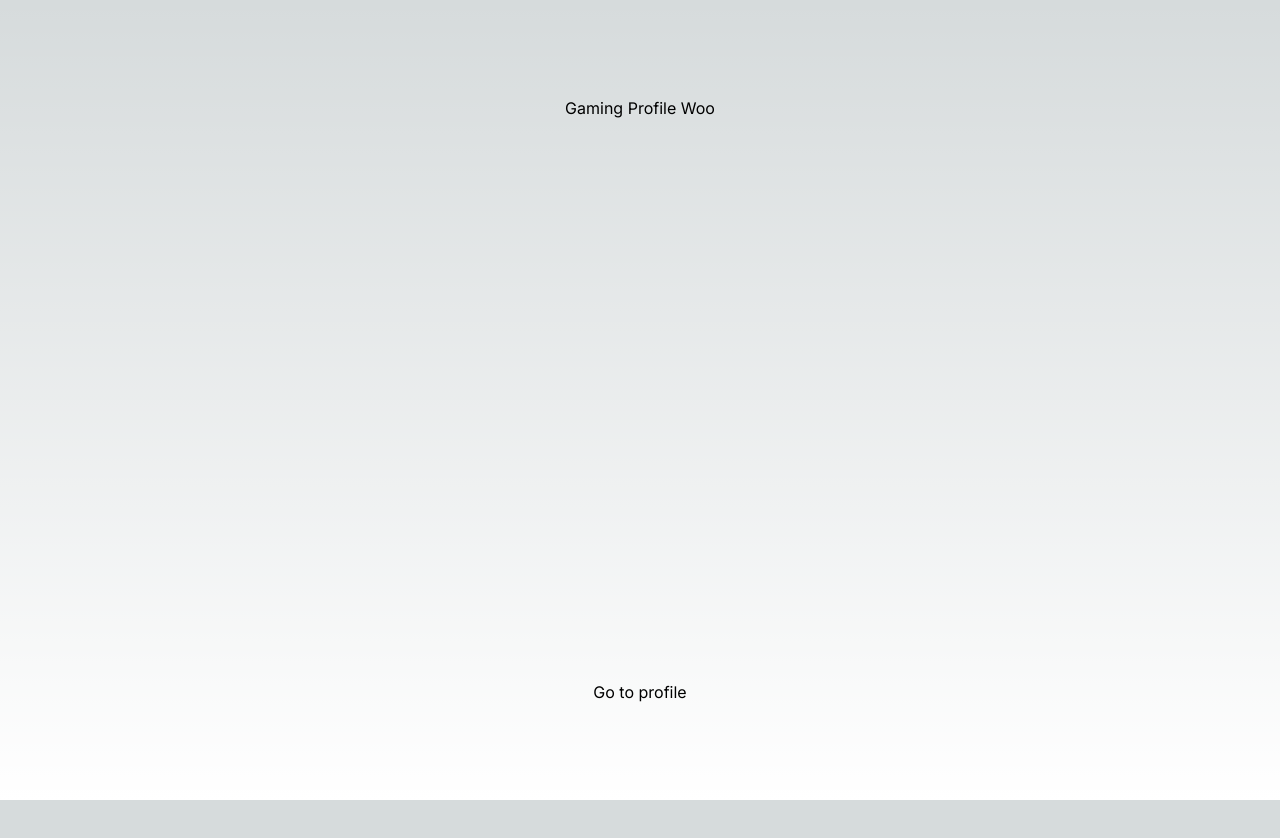
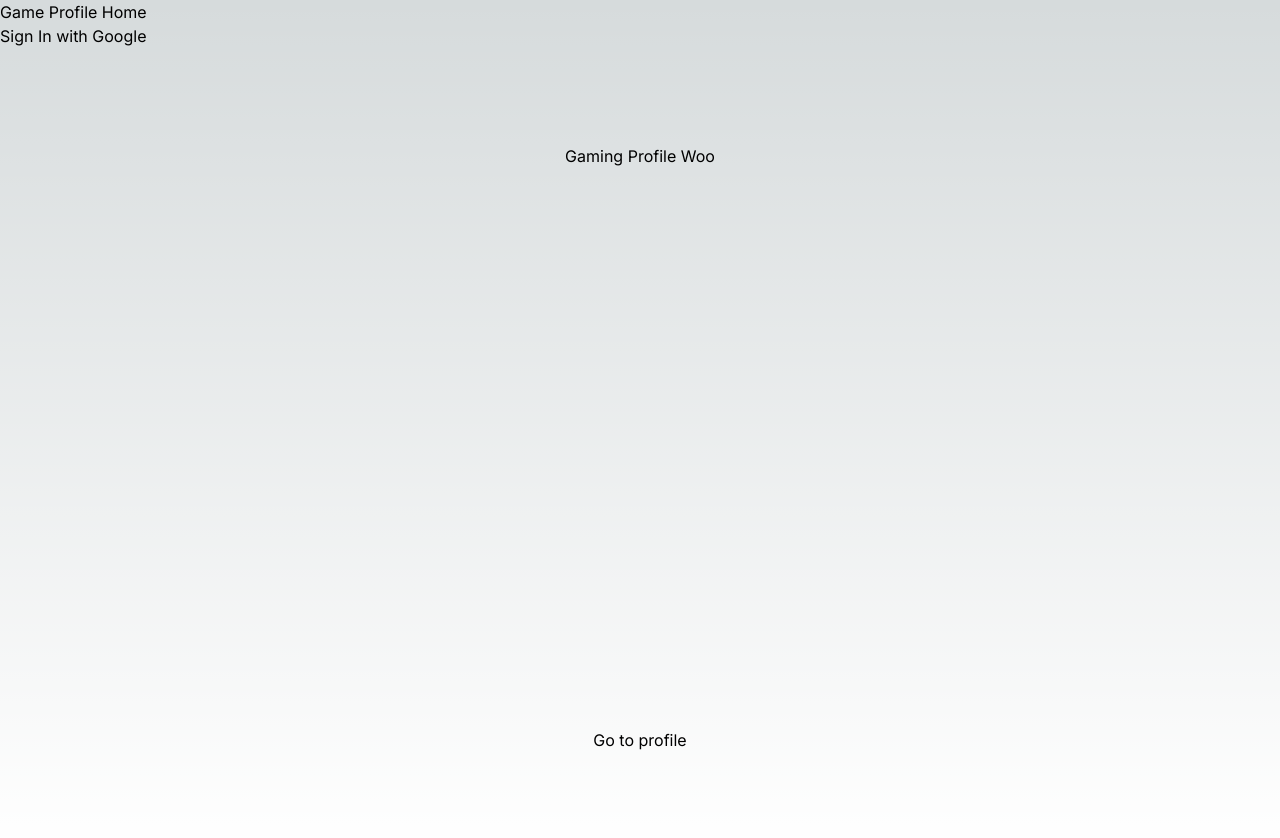
Before and after one commit to Rinktacular/gaming-profile, a Next.js app: page / in a window 1280 px wide. Shown: the top 838 px of the page. Before the commit the page ends 800 px from the top, so only its background shows below. Built offline with nearby package versions, Linux system fonts and the light colour scheme; no server answers.

Commit message:
Able to get google auth working well enough to gather user info.  Need to create profile models off new users when signing in.

```diff
--- a/package.json
+++ b/package.json
@@ -9,6 +9,8 @@
     "lint": "next lint"
   },
   "dependencies": {
+    "firebase": "^10.7.1",
+    "firebase-admin": "^12.0.0",
     "next": "14.0.4",
     "react": "^18",
     "react-dom": "^18"
--- a/src/app/layout.tsx
+++ b/src/app/layout.tsx
@@ -1,22 +1,36 @@
 import type { Metadata } from 'next'
 import { Inter } from 'next/font/google'
 import './globals.css'
+import Header from '@/components/header'
+import { getAuthenticatedAppForUser } from '@/lib/firebase/firebase'
+import { FirebaseApp } from 'firebase/app'
+import { User } from 'firebase/auth'
+import { app } from 'firebase-admin'
 
 const inter = Inter({ subsets: ['latin'] })
 
+// Force next.js to treat this route as server-side rendered
+// Without this line, during the build process, next.js will treat this route as static and build a static HTML file for it
+export const dynamic = "force-dynamic";
+
 export const metadata: Metadata = {
-  title: 'Create Next App',
-  description: 'Generated by create next app',
+  title: 'Game Profile App',
+  description: 'Game Profile App allows you to show off all your achievements across all available platforms.',
 }
 
-export default function RootLayout({
+export default async function RootLayout({
   children,
 }: {
   children: React.ReactNode
 }) {
+  const initialUser = await getAuthenticatedAppForUser();
+
   return (
     <html lang="en">
-      <body className={`${inter.className} antialisased`}>{children}</body>
+      <body className={`${inter.className} antialisased`}>
+        <Header initialUser={(initialUser?.user as User)?.toJSON()} />
+        {children}
+      </body>
     </html>
   )
 }
--- a/src/app/page.tsx
+++ b/src/app/page.tsx
@@ -1,3 +1,7 @@
+// Force next.js to treat this route as server-side rendered
+// Without this line, during the build process, next.js will treat this route as static and build a static HTML file for it
+export const dynamic = "force-dynamic"
+
 export default function Home() {
   return (
     <main className="flex min-h-screen flex-col items-center justify-between p-24">
--- a/src/app/profile/page.tsx
+++ b/src/app/profile/page.tsx
@@ -1,6 +1,6 @@
 'use client'
 
-import { BlizzardWowProfileSummary, Character, OUATH_URI, getAuthorizationCodeForWowProfileScope, getWowCharacterMedia, getWowUserProfileSummary } from "@/app/lib/actions";
+import { BlizzardWowProfileSummary, Character, OUATH_URI, getAuthorizationCodeForWowProfileScope, getWowCharacterMedia, getWowUserProfileSummary } from "@/lib/actions";
 import { useCallback, useEffect, useState } from "react";
 import WowProfile from "../ui/wow-profile";
 import { useSearchParams } from "next/navigation";
--- /dev/null
+++ b/src/components/header.tsx
@@ -0,0 +1,75 @@
+'use client'
+
+import React, { useState, useEffect } from "react";
+import {
+  onAuthStateChanged,
+  signInWithGoogle,
+  signOut
+} from "@/lib/firebase/auth";
+import { useRouter } from "next/navigation";
+import Link from "next/link";
+import { FirebaseApp } from "firebase/app";
+import { User } from "firebase/auth";
+import { firebaseConfig } from "@/lib/firebase/firebase";
+
+function useUserSession(initialUser: User | null | undefined): User | null | undefined {
+  // The initialUser comes from the server via a server component
+  const [user, setUser] = useState(initialUser);
+  const router = useRouter()
+
+  useEffect(() => {
+    const unsubscribe = onAuthStateChanged((authUser: any) => {
+      setUser(authUser)
+    })
+
+    return () => unsubscribe()
+    // eslint-disable-next-line react-hooks/exhaustive-deps
+  }, [])
+
+  useEffect(() => {
+    onAuthStateChanged((authUser: any) => {
+      if (user === undefined) return
+
+      // refresh when user changed to ease testing
+      // TODO: Some weird tpying here to satisfy the compiler... might not always be a `User` here.
+      if ((user as User)?.email !== authUser?.email) {
+        router.refresh()
+      }
+    })
+    // eslint-disable-next-line react-hooks/exhaustive-deps
+  }, [user])
+
+  return user;
+}
+
+export default function Header({ initialUser }: { initialUser: any }) {
+
+  const user = useUserSession(initialUser);
+
+  const handleSignOut = (event: any) => {
+    event.preventDefault();
+    signOut();
+  };
+
+  const handleSignIn = (event: any) => {
+    event.preventDefault();
+    console.log('signin in', firebaseConfig);
+    signInWithGoogle();
+  };
+
+  return (
+    <header>
+      <Link href="/">Game Profile Home</Link>
+      <div>
+        <span>{user?.displayName ? (
+          <>
+            <span>{user?.displayName}</span><a href="#" onClick={handleSignOut}>Sign Out</a><span></span>
+          </>
+        ) : (
+          <a href="#" onClick={handleSignIn}>Sign In with Google</a>
+        )}
+        </span>
+      </div>
+    </header>
+  )
+}
--- /dev/null
+++ b/src/lib/firebase/auth.ts
@@ -0,0 +1,34 @@
+import {
+  GoogleAuthProvider,
+  signInWithPopup,
+  onAuthStateChanged as _onAuthStateChanged
+} from "firebase/auth";
+import { auth } from "@/lib/firebase/firebase";
+
+export function onAuthStateChanged(cb: any) {
+  return _onAuthStateChanged(auth, cb);
+}
+
+/**
+ * Attempt to sign in with Google.
+ */
+export async function signInWithGoogle() {
+  const provider = new GoogleAuthProvider();
+
+  try {
+    await signInWithPopup(auth, provider);
+  } catch (error) {
+    console.error('Error signing in with Google', error);
+  }
+}
+
+/**
+ * Attempt to sign out with Google.
+ */
+export async function signOut() {
+  try {
+    await auth.signOut();
+  } catch (error) {
+    console.error('Error signing out with Google', error);
+  }
+}
--- /dev/null
+++ b/src/lib/firebase/firebase.ts
@@ -0,0 +1,110 @@
+
+
+import { FirebaseApp, initializeApp } from "firebase/app";
+import {
+  User,
+  getAuth,
+} from "firebase/auth";
+import { getFirestore } from "firebase/firestore";
+import { getStorage } from "firebase/storage";
+
+
+export const firebaseConfig = {
+  apiKey: process.env.NEXT_PUBLIC_FIREBASE_API_KEY,
+  authDomain: process.env.NEXT_PUBLIC_FIREBASE_AUTH_DOMAIN,
+  projectId: process.env.NEXT_PUBLIC_FIREBASE_PROJECT_ID,
+  storageBucket: process.env.NEXT_PUBLIC_FIREBASE_STORAGE_BUCKET,
+  messagingSenderId: process.env.NEXT_PUBLIC_FIREBASE_MESSAGING_SENDER_ID,
+  appId: process.env.NEXT_PUBLIC_FIREBASE_APP_ID,
+};
+
+/**
+ * Firebase app instance that should initialize on app startup within the top level layout.tsx file.
+ */
+export const app = initializeApp(firebaseConfig);
+export const auth = getAuth(app);
+export const db = getFirestore(app);
+export const storage = getStorage(app);
+
+
+export async function getAuthenticatedAppForUser(session: string | undefined = undefined): Promise<{ app: FirebaseApp | null, user: User | object | null | undefined }> {
+
+  // TODO: Do not force the USer to login if there is a session we can take advantage of and assume they have auth.  This function has issues where it
+  // attempts to run client code in that is meant for server and will cause runtimer issues when executed.
+  return { app: null, user: null };
+  // if (typeof window !== "undefined") {
+  //   // client
+  //   console.log("client: ", app);
+
+  //   return { app: app, user: auth.currentUser?.toJSON() };
+  // }
+
+  // const { initializeApp: initializeAdminApp, getApps: getAdminApps } = await import("firebase-admin/app");
+
+  // const { getAuth: getAdminAuth } = await import("firebase-admin/auth");
+
+  // const { credential } = await import("firebase-admin");
+
+  // const ADMIN_APP_NAME = "firebase-frameworks";
+  // const adminApp =
+  //   getAdminApps().find((it: any) => it.name === ADMIN_APP_NAME) ||
+  //   initializeAdminApp({
+  //     credential: credential.applicationDefault(),
+  //   }, ADMIN_APP_NAME);
+
+  // const adminAuth = getAdminAuth(adminApp);
+  // const noSessionReturn = { app: null, user: null };
+
+
+  // if (!session) {
+  //   // if no session cookie was passed, try to get from next/headers for app router
+  //   session = await getAppRouterSession();
+
+  //   if (!session) return noSessionReturn;
+  // }
+
+  // const decodedIdToken = await adminAuth.verifySessionCookie(session);
+
+  // const authenticatedApp = initializeAuthenticatedApp(decodedIdToken.uid)
+  // const authenticatedAuth = getAuth(authenticatedApp)
+
+  // // handle revoked tokens
+  // const isRevoked = !(await adminAuth
+  //   .verifySessionCookie(session, true)
+  //   .catch((e: any) => console.error(e.message)));
+  // if (isRevoked) return noSessionReturn;
+
+  // // authenticate with custom token
+  // if (authenticatedAuth.currentUser?.uid !== decodedIdToken.uid) {
+  //   // TODO(jamesdaniels) get custom claims
+  //   const customToken = await adminAuth
+  //     .createCustomToken(decodedIdToken.uid)
+  //     .catch((e) => console.error(e.message));
+
+  //   if (!customToken) return noSessionReturn;
+
+  //   await signInWithCustomToken(authenticatedAuth, customToken);
+  // }
+  // return { app: authenticatedApp, user: authenticatedAuth.currentUser };
+}
+
+async function getAppRouterSession() {
+  // dynamically import to prevent import errors in pages router
+  const { cookies } = await import("next/headers");
+
+  try {
+    return cookies().get("__session")?.value;
+  } catch (error) {
+    // cookies() throws when called from pages router
+    return undefined;
+  }
+}
+
+function initializeAuthenticatedApp(uid: string) {
+  const random = Math.random().toString(36).split(".")[1];
+  const appName = `authenticated-context:${uid}:${random}`;
+
+  const app = initializeApp(firebaseConfig, appName);
+
+  return app;
+}
```
Also changed, not shown: src/lib/firebase/config.ts (added, +17 -0 lines), src/lib/actions.ts (renamed from src/app/lib/actions.ts), 2 other files (tests, documents, lock files or other folders).
